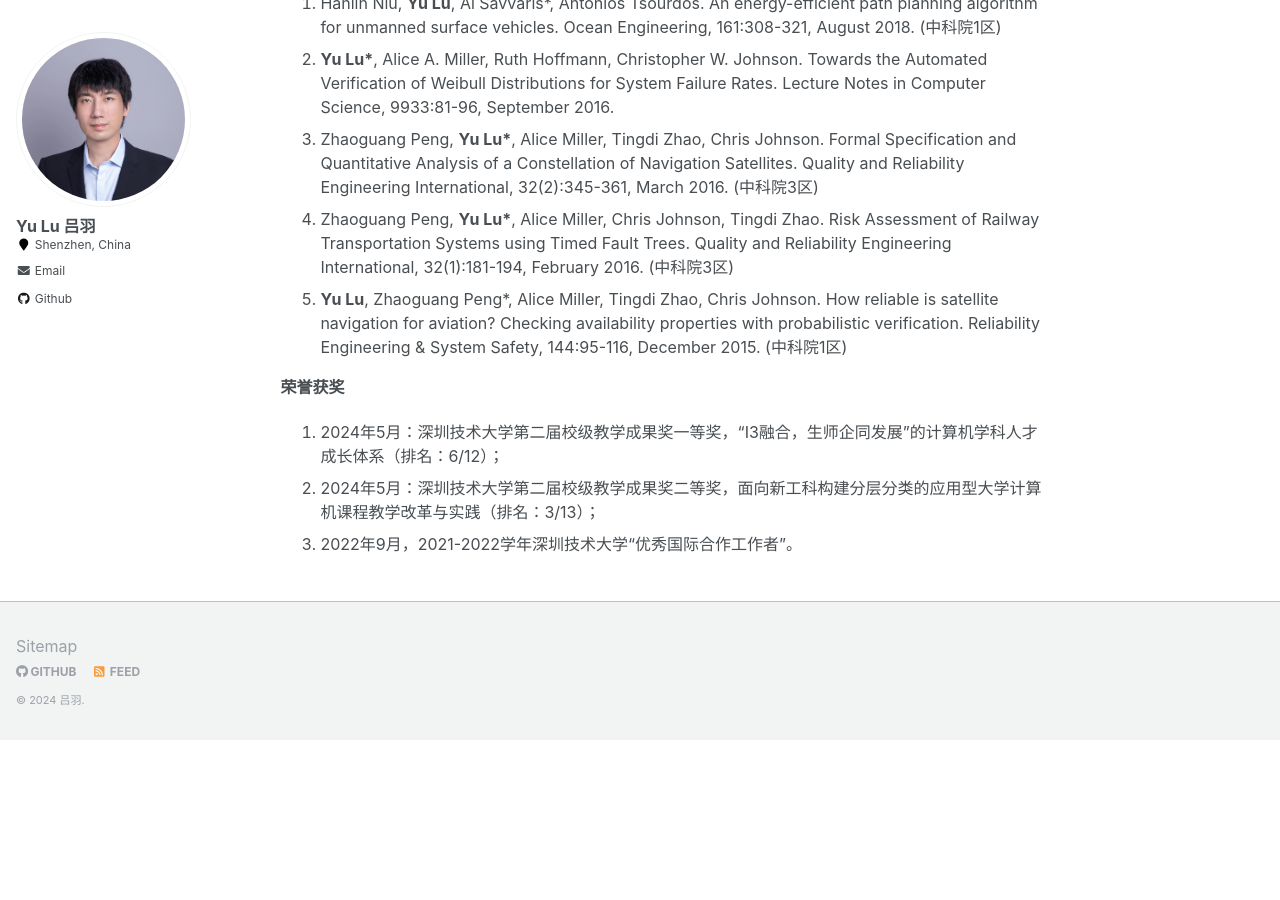
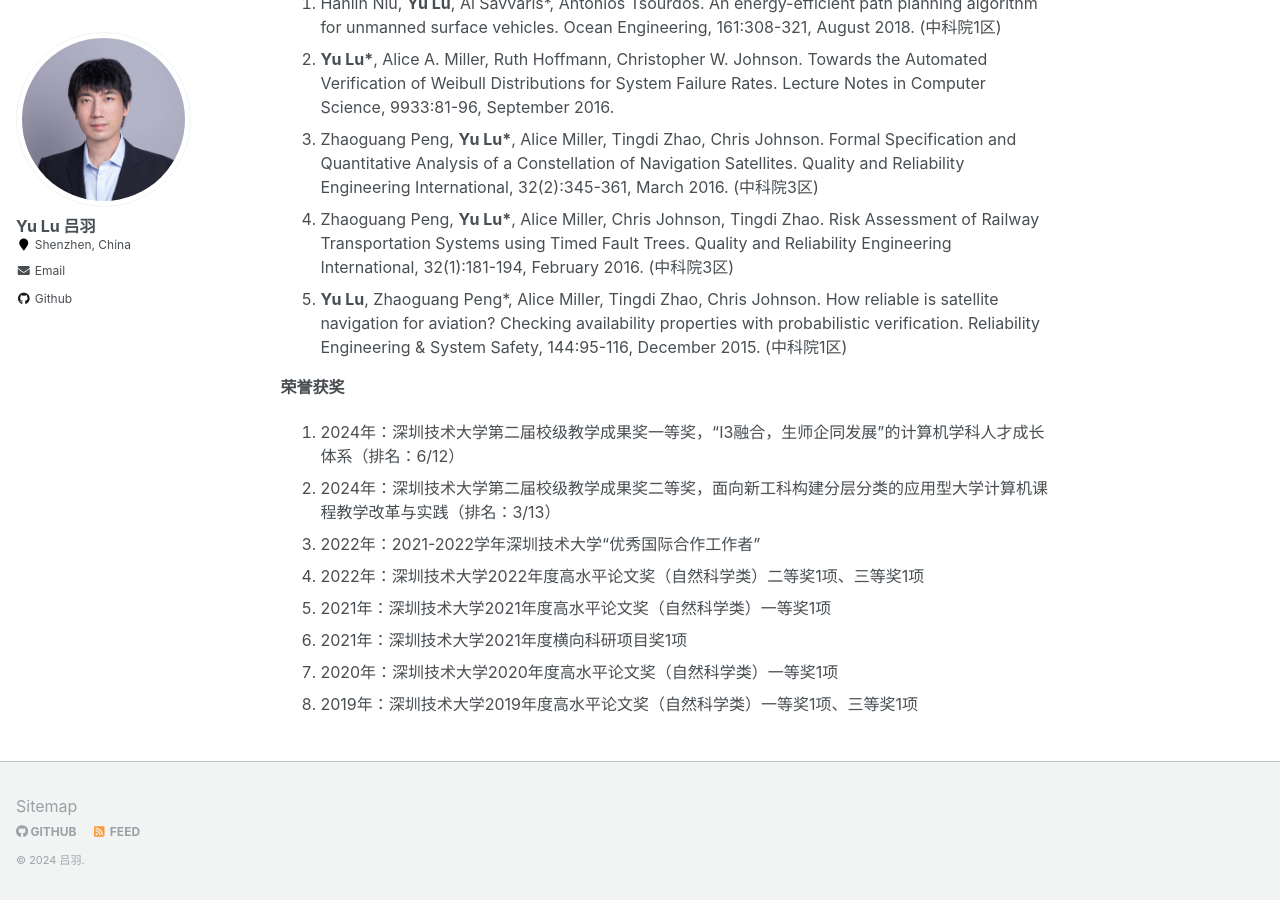
Before and after one commit to YukariUmezawa/lvyu.github.io, a Jekyll site: the page built from _pages/about.md, in a window 1280 px wide and 900 px high, scrolled down 5685 px. Built offline with Jekyll 4.4.1, drawn with Linux system fonts in a browser that asks for light colours; before the commit the page ends 6425 px from its top, so only the background shows below that.

Commit message:
Update about.md

```diff
--- a/_pages/about.md
+++ b/_pages/about.md
@@ -137,6 +137,11 @@ News
 
 ***荣誉获奖***
 
-1. 2024年5月：深圳技术大学第二届校级教学成果奖一等奖，“I3融合，生师企同发展”的计算机学科人才成长体系（排名：6/12）；
-2. 2024年5月：深圳技术大学第二届校级教学成果奖二等奖，面向新工科构建分层分类的应用型大学计算机课程教学改革与实践（排名：3/13）；
-3. 2022年9月，2021-2022学年深圳技术大学“优秀国际合作工作者”。
+1. 2024年：深圳技术大学第二届校级教学成果奖一等奖，“I3融合，生师企同发展”的计算机学科人才成长体系（排名：6/12）
+2. 2024年：深圳技术大学第二届校级教学成果奖二等奖，面向新工科构建分层分类的应用型大学计算机课程教学改革与实践（排名：3/13）
+3. 2022年：2021-2022学年深圳技术大学“优秀国际合作工作者”
+4. 2022年：深圳技术大学2022年度高水平论文奖（自然科学类）二等奖1项、三等奖1项
+5. 2021年：深圳技术大学2021年度高水平论文奖（自然科学类）一等奖1项
+6. 2021年：深圳技术大学2021年度横向科研项目奖1项
+7. 2020年：深圳技术大学2020年度高水平论文奖（自然科学类）一等奖1项
+8. 2019年：深圳技术大学2019年度高水平论文奖（自然科学类）一等奖1项、三等奖1项
```
